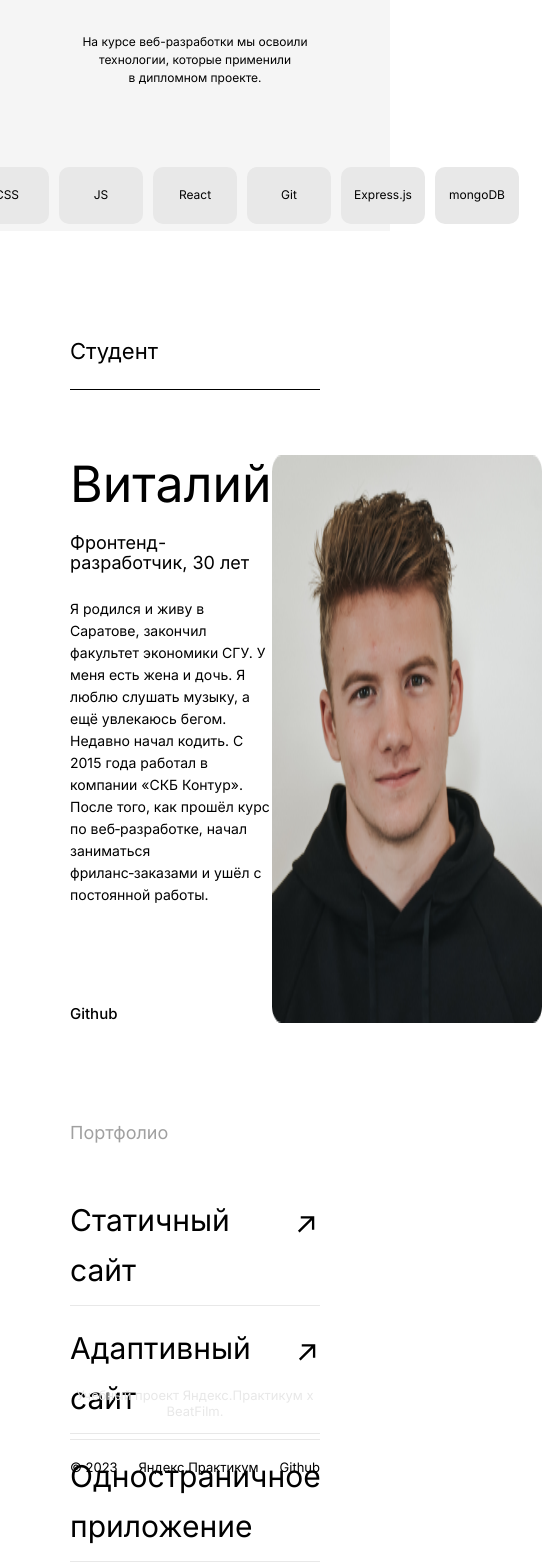
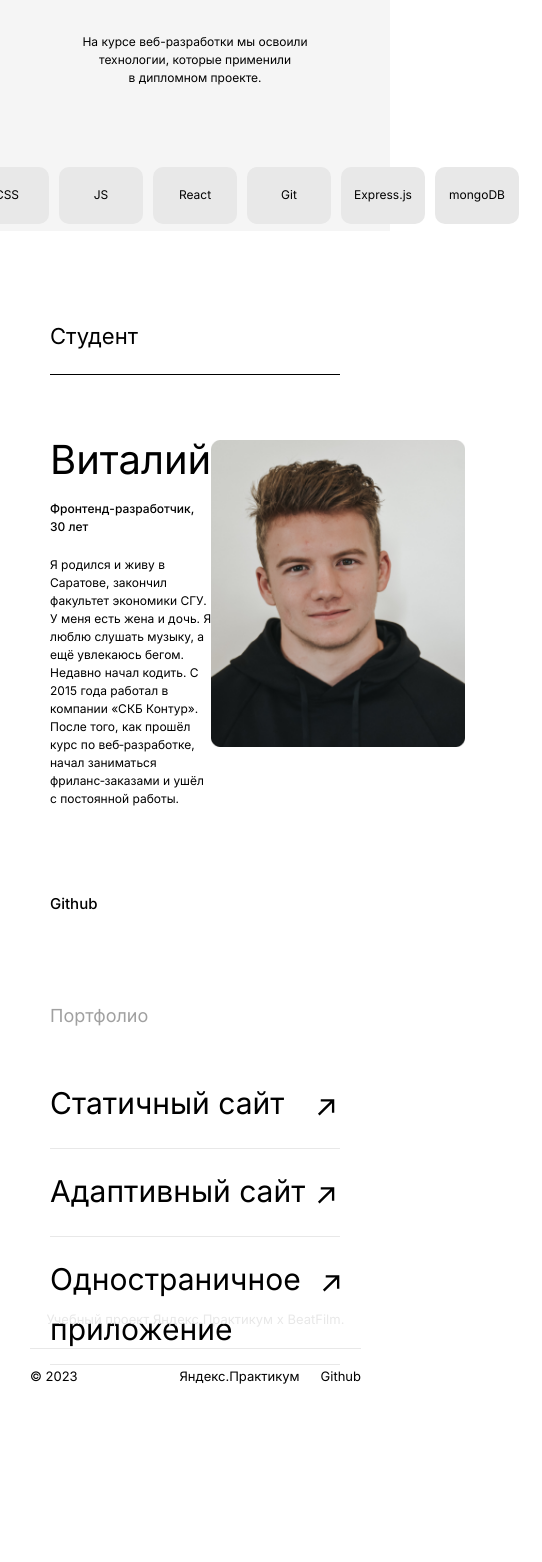
Before and after one commit to taniauvya/movies-explorer-frontend, a React (Create React App) app: page / in a window 390 px wide. Shown: the part 1845-3407 px from the top of the page, 542 px wide, since content can reach past the window. After the commit the page ends 3229 px from the top, so only its background shows below. Built offline with nearby package versions, Linux system fonts and the light colour scheme.

Commit message:
CSS - AboutMe, Footer 768

```diff
--- a/src/components/AboutMe/AboutMe.css
+++ b/src/components/AboutMe/AboutMe.css
@@ -19,7 +19,6 @@
     font-weight: 400;
     font-size: 50px;
     line-height: 58px;
-    letter-spacing: -4%;
     margin: 0;
 }
 
@@ -40,6 +39,10 @@
     max-width: 599px;
 }
 
+.aboutme__portfolio {
+    padding-top: 100px;
+}
+
 .aboutme__portfolio_title {
     font-weight: 400;
     font-size: 18px;
@@ -58,10 +61,6 @@
     display: block;
 }
 
-.aboutme__portfolio {
-    padding-top: 100px;
-}
-
 .aboutme__portfolio_title {
     font-weight: 400;
     font-size: 18px;
@@ -71,3 +70,62 @@
     display: block;
     padding-bottom: 35px;
 }
+
+.aboutme__about_avatar {
+    width: 270px;
+    height: 327px;
+}
+
+@media (max-width: 768px) {
+    .aboutme {
+        height: 994px;
+    }
+
+    .aboutme__container {
+        padding-left: 50px;
+        padding-right: 50px;
+        padding-top: 92px;
+    }
+
+    .aboutme__h1 {
+        font-weight: 400;
+        font-size: 40px;
+        line-height: 40px;
+        margin: 0;
+    }
+
+    .aboutme__h2 {
+        font-weight: 500;
+        font-size: 12px;
+        line-height: 18px;
+        margin: 0;
+        padding-top: 20px;
+    }
+
+    .aboutme__p {
+        font-weight: 400;
+        font-size: 12px;
+        line-height: 18px;
+        margin: 0;
+        padding-top: 20px;
+        max-width: 599px;
+    }
+
+    .aboutme__about_avatar {
+        width: 255px;
+        height: 307px;
+    }
+
+    .aboutme__p {
+        max-width: 364px;
+    }
+
+    .aboutme__link {
+        padding-top: 88px;
+    }
+
+    .aboutme__portfolio {
+        padding-top: 93px;
+    }
+
+}
--- a/src/components/AboutMe/AboutMe.js
+++ b/src/components/AboutMe/AboutMe.js
@@ -25,7 +25,7 @@ const AboutMe = () => {
                         </p>
                         <Link className="aboutme__link" to="https://github.com/taniauvya">Github</Link>
                     </div>
-                    <img alt="Аватар" src={imgAvatar} />
+                    <img alt="Аватар" src={imgAvatar} className='aboutme__about_avatar' />
                 </div>
                 <div className="aboutme__portfolio">
                     <p className="aboutme__portfolio_title">Портфолио</p>
--- a/src/components/Footer/Footer.css
+++ b/src/components/Footer/Footer.css
@@ -1,7 +1,3 @@
-.footer {
-    height: 172px;
-}
-
 .footer__container {
     display: flex;
     flex-direction: column;
--- a/src/components/Main/Main.css
+++ b/src/components/Main/Main.css
@@ -3,3 +3,11 @@
     padding-right: 70px;
     padding-top: 65px;
 }
+
+@media (max-width: 768px) {
+    .main__container_footer {
+        padding-left: 30px;
+        padding-right: 29px;
+        padding-top: 74px;
+    }
+}
```
